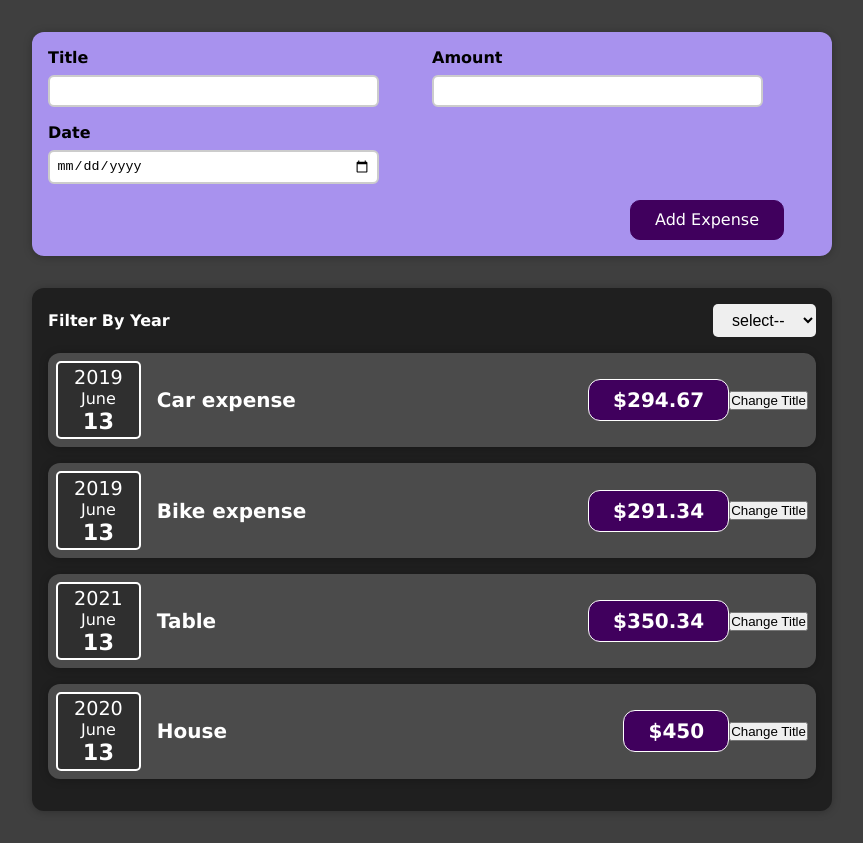
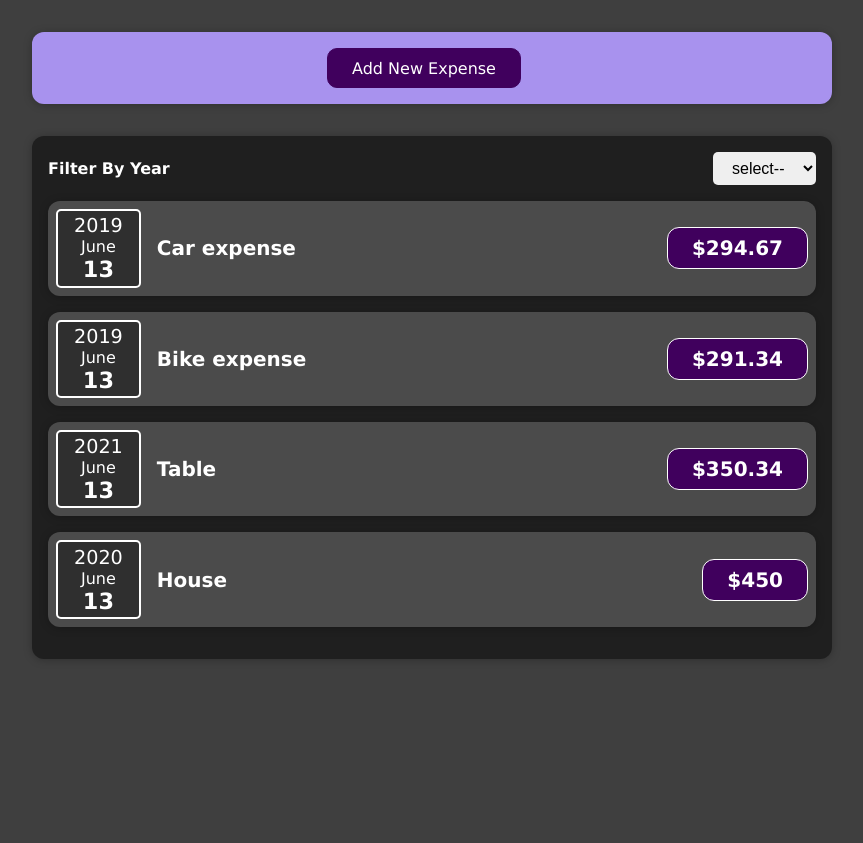
Before and after one commit to Jagadish-prasad-mohanty/React-Full_Guide, a React (Create React App) app: page / in a window 1280 px wide. Shown: the whole page, without its empty margins (208-1071 px from the left). After the commit the page ends 800 px from the top, so only its background shows below. Built offline with nearby package versions, Linux system fonts and the light colour scheme.

Commit message:
adding features like button to open the new expense form and also add line for empty array

```diff
--- a/src/Components/Expenses/ExpenseFilter.js
+++ b/src/Components/Expenses/ExpenseFilter.js
@@ -5,6 +5,7 @@ function ExpenseFilter(props) {
     const dropDownChangeHandler=event=>{
         event.preventDefault();
         props.onChangeFilter(event.target.value);
+
     }
     return (
         <div className="expense-filter">
--- a/src/Components/Expenses/ExpenseItem.js
+++ b/src/Components/Expenses/ExpenseItem.js
@@ -1,23 +1,20 @@
-import React, { useState } from "react";
+import React from "react";
 import "./ExpenseItem.css";
 import ExpenseDate from "./ExpenseDate";
 import Card from '../../UI/Card';
 
 function ExpenseItem(props) {
-    const [title, setTitle]=useState(props.title)
-    const clickHandler=(e)=>{
-        e.preventDefault();
-        setTitle("Updated!!");
-    }
     return (
+        <li>
+
         <Card className="expense_item">
         <ExpenseDate {...props}/>
         <div className="expense_item__description">
-            <h2>{title}</h2>
+            <h2>{props.title}</h2>
             <div className="expense_item__price">${props.price}</div>
         </div>
-        <button onClick={clickHandler}>Change Title</button>
         </Card>
+        </li>
     );
 }
 
--- a/src/Components/Expenses/ExpenseItems.js
+++ b/src/Components/Expenses/ExpenseItems.js
@@ -1,26 +1,28 @@
 import React, { useState } from 'react'
-import ExpenseItem from './ExpenseItem';
+import ExpenseList from './ExpenseList';
 import './ExpenseItems.css';
 import Card from  '../../UI/Card';
 import ExpenseFilter from './ExpenseFilter';
 
 function ExpenseItems(props) {
-    // const [expenseItems,setExpenseItems]=useState(props.expensesData);
+    const [expenseItems,setExpenseItems]=useState(props.expensesData);
     const filterChangeHandler= year=>{
         console.log("[ExpenseItems.js]...",year);
-        // if (year==="select--"){
-        //     setExpenseItems(props.expensesData);
-        //     return;
-        // }
-        // setExpenseItems(props.expensesData.filter(item=>item.date.getFullYear()===+year));
+        if (year==="select--"){
+            setExpenseItems(props.expensesData);
+        }
+        else{
+            setExpenseItems(props.expensesData.filter(item=>item.date.getFullYear()===+year));
+        }
     }
-    const expenses=props.expensesData.map(item=><ExpenseItem key={item.id} title={item.title} price={item.price} date={item.date}/>);
-    // console.log(expenses);
+
+
+
 
     return (
         <Card className="expense">
             <ExpenseFilter onChangeFilter={filterChangeHandler}/>
-            {expenses}
+            <ExpenseList items={expenseItems}/>
         </Card>
     )
 }
--- /dev/null
+++ b/src/Components/Expenses/ExpenseList.css
@@ -0,0 +1,4 @@
+.expense-list{
+    list-style: none;
+    padding: 0;
+}
--- /dev/null
+++ b/src/Components/Expenses/ExpenseList.js
@@ -0,0 +1,14 @@
+import React from 'react';
+import ExpenseItem from './ExpenseItem';
+import './ExpenseList.css';
+
+function ExpenseList(props) {
+    const expenses=props.items.length===0?<h2 style={{textAlign:'center',color:'white'}}>Nothing Here</h2>: props.items.map(item=><ExpenseItem key={item.id} title={item.title} price={item.price} date={item.date}/>);
+    return (
+        <ul className='expense-list'>
+            {expenses}
+        </ul>
+    )
+}
+
+export default ExpenseList
--- a/src/Components/NewExpense/ExpenseForm.css
+++ b/src/Components/NewExpense/ExpenseForm.css
@@ -25,6 +25,17 @@
     border: 2px solid darkgray;
 }
 
-.new-expense__action{
+/* .new-expense__actions{
+    display: flex;
+    gap: 0.4rem;
+    align-items: center;
+    justify-content: right;
+
+} */
+
+.new-expense__actions {
+    display: flex;
+    gap: 1rem;
+    justify-content:flex-end;
     text-align: right;
 }
--- a/src/Components/NewExpense/ExpenseForm.js
+++ b/src/Components/NewExpense/ExpenseForm.js
@@ -55,7 +55,18 @@ function ExpenseForm(props) {
         // console.log(enteredAmount);
         // console.log(enteredDate);
     }
+
+    const [showForm,setShowForm]=useState(false);
+    const showAddForm=(e)=>{
+        e.preventDefault();
+        setShowForm(prevState=>{
+            return !prevState;
+        })
+
+    }
     return (
+        <div>
+        {!showForm?<button  className="new-expense__action" onClick={showAddForm}>Add New Expense</button>:
         <form onSubmit={submitHandler}>
             <div className="new-expense__controls">
                 <div className="new-expense__control">
@@ -71,10 +82,17 @@ function ExpenseForm(props) {
                     <input type="date" min="2019-01-01" max="2022-12-31" onChange={dateChangeHandler} value={enteredDate}/>
                 </div>
             </div>
-            <div className="new-expense__action">
-                <button type="submit">Add Expense</button>
+            <div className="new-expense__actions">
+
+                <div className="new-expense__action">
+                    <button type='reset' onClick={showAddForm}>Cancle</button>
+                </div>
+                <div className="new-expense__action">
+                    <button type="submit">Add Expense</button>
+                </div>
             </div>
-        </form>
+        </form>}
+        </div>
     )
 }
 
--- a/src/Components/NewExpense/NewExpense.css
+++ b/src/Components/NewExpense/NewExpense.css
@@ -10,12 +10,12 @@
 .new-expense button{
     border: 1px solid #40005d;
     background-color: #40005d;
-    margin-right: 2rem;
     color: white;
     border-radius: 10px;
     padding: 0.6rem 1.5rem;
     cursor: pointer;
     font: inherit;
+    margin-right: 1rem;
 }
 
 .new-expense button:hover,
```
